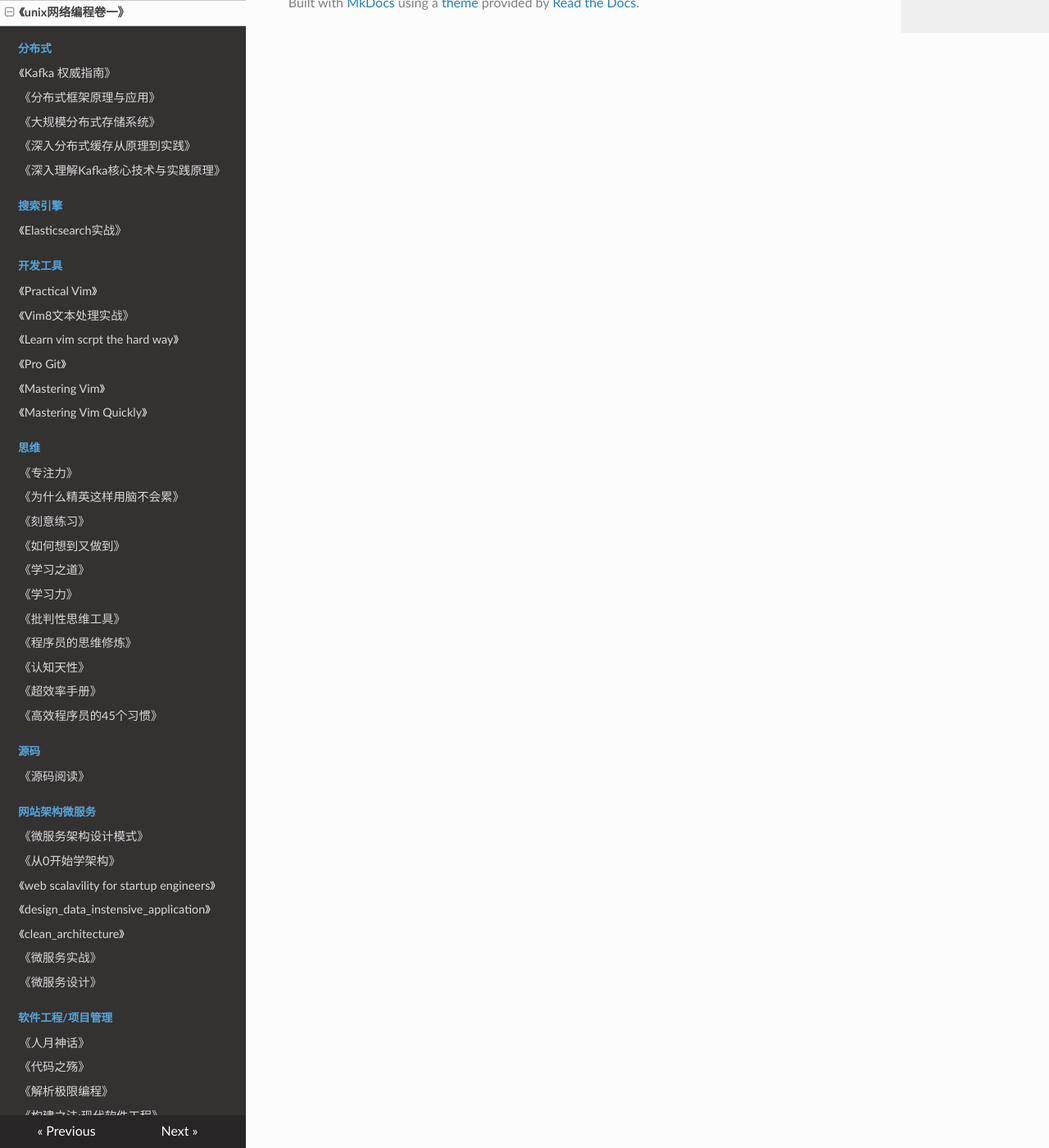
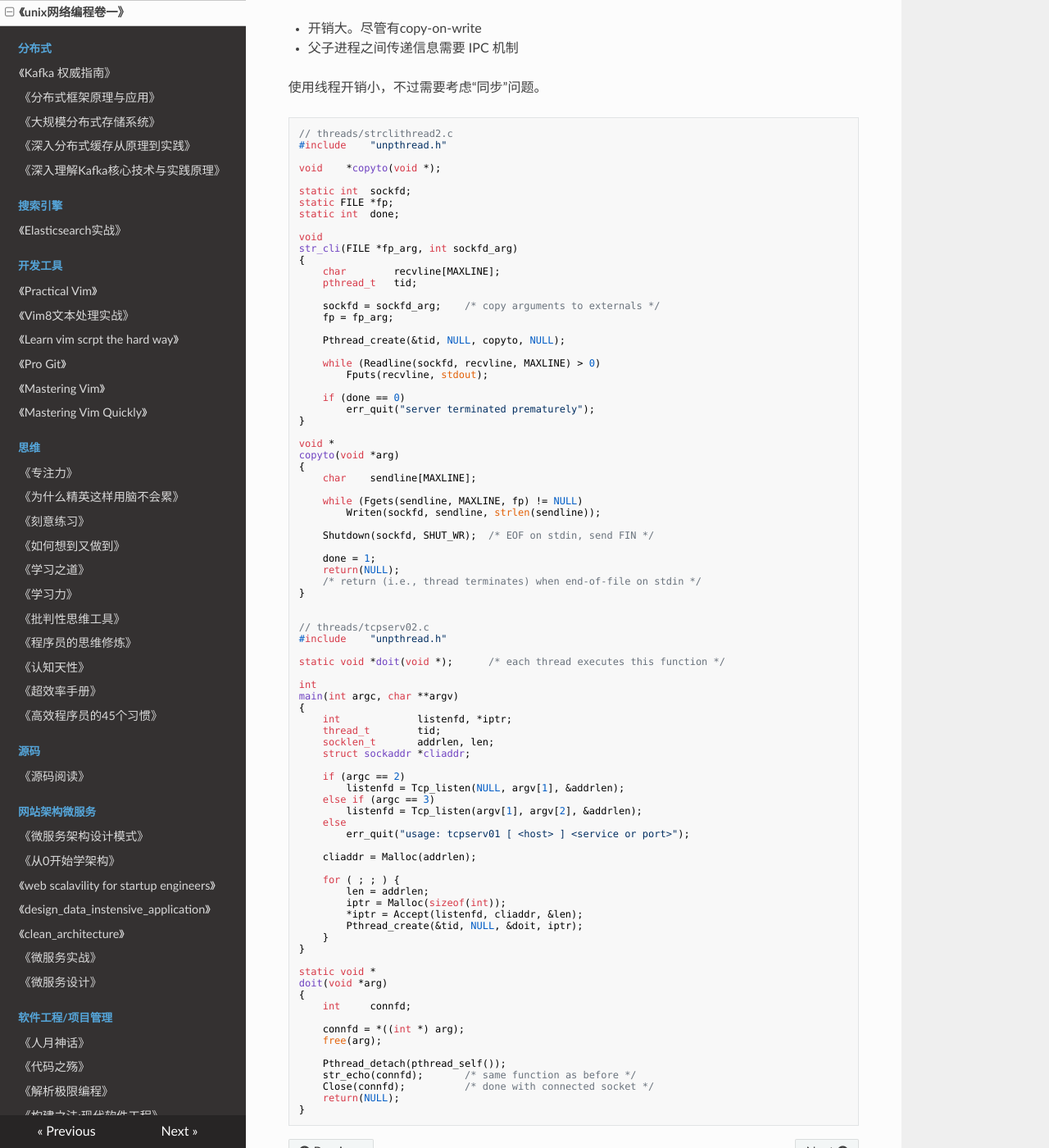
Before and after one commit to PegasusWang/booknotes, an MkDocs documentation site: the page built from docs/unix_linux/unix网络编程卷一.md, in a window 1280 px wide and 1400 px high, scrolled down 22843 px. Shown: the whole window at 82% size. Built offline with MkDocs 1.6.1, drawn with Linux system fonts in a browser that asks for light colours; nearby versions of some CDN libraries; old or Windows-style settings are respelled for this version of MkDocs.

Commit message:
unp: 线程

````diff
--- a/docs/unix_linux/unix网络编程卷一.md
+++ b/docs/unix_linux/unix网络编程卷一.md
@@ -1479,3 +1479,101 @@
 }
 /* end sig_hup */
 ```
+
+# 26 线程
+
+fork的问题：
+
+- 开销大。尽管有copy-on-write
+- 父子进程之间传递信息需要 IPC 机制
+
+使用线程开销小，不过需要考虑“同步”问题。
+
+```c
+// threads/strclithread2.c
+#include	"unpthread.h"
+
+void	*copyto(void *);
+
+static int	sockfd;
+static FILE	*fp;
+static int	done;
+
+void
+str_cli(FILE *fp_arg, int sockfd_arg)
+{
+	char		recvline[MAXLINE];
+	pthread_t	tid;
+
+	sockfd = sockfd_arg;	/* copy arguments to externals */
+	fp = fp_arg;
+
+	Pthread_create(&tid, NULL, copyto, NULL);
+
+	while (Readline(sockfd, recvline, MAXLINE) > 0)
+		Fputs(recvline, stdout);
+
+	if (done == 0)
+		err_quit("server terminated prematurely");
+}
+
+void *
+copyto(void *arg)
+{
+	char	sendline[MAXLINE];
+
+	while (Fgets(sendline, MAXLINE, fp) != NULL)
+		Writen(sockfd, sendline, strlen(sendline));
+
+	Shutdown(sockfd, SHUT_WR);	/* EOF on stdin, send FIN */
+
+	done = 1;
+	return(NULL);
+	/* return (i.e., thread terminates) when end-of-file on stdin */
+}
+
+
+// threads/tcpserv02.c
+#include	"unpthread.h"
+
+static void	*doit(void *);		/* each thread executes this function */
+
+int
+main(int argc, char **argv)
+{
+	int				listenfd, *iptr;
+	thread_t		tid;
+	socklen_t		addrlen, len;
+	struct sockaddr	*cliaddr;
+
+	if (argc == 2)
+		listenfd = Tcp_listen(NULL, argv[1], &addrlen);
+	else if (argc == 3)
+		listenfd = Tcp_listen(argv[1], argv[2], &addrlen);
+	else
+		err_quit("usage: tcpserv01 [ <host> ] <service or port>");
+
+	cliaddr = Malloc(addrlen);
+
+	for ( ; ; ) {
+		len = addrlen;
+		iptr = Malloc(sizeof(int));
+		*iptr = Accept(listenfd, cliaddr, &len);
+		Pthread_create(&tid, NULL, &doit, iptr);
+	}
+}
+
+static void *
+doit(void *arg)
+{
+	int		connfd;
+
+	connfd = *((int *) arg);
+	free(arg);
+
+	Pthread_detach(pthread_self());
+	str_echo(connfd);		/* same function as before */
+	Close(connfd);			/* done with connected socket */
+	return(NULL);
+}
+```
````
